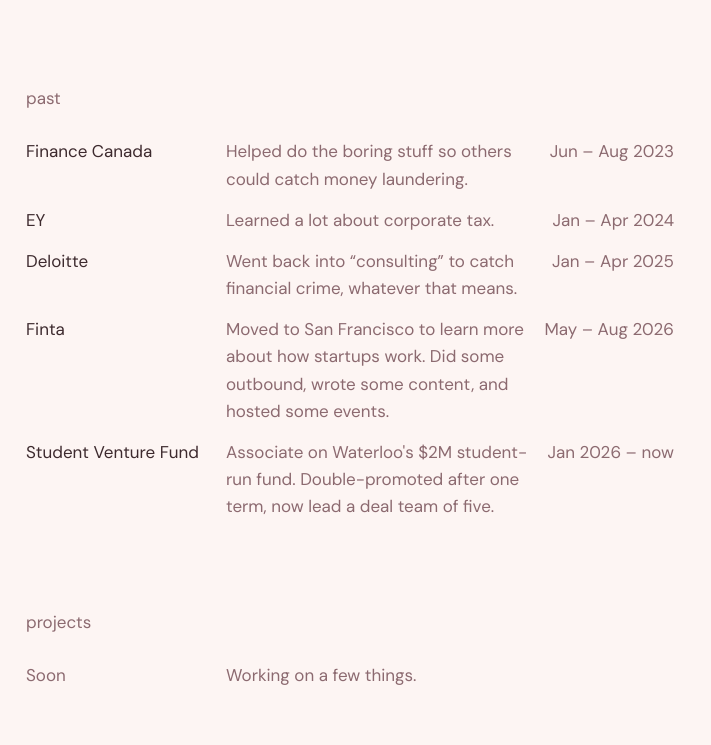
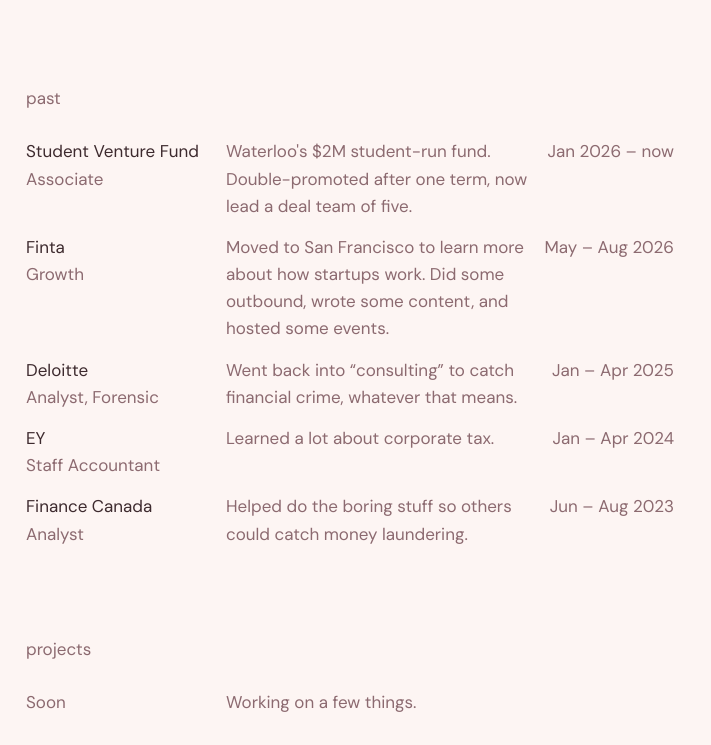
Before and after one commit to alexthedoor2004/alexthedoor2004.github.io, a plain HTML site: page index.html in a window 1280 px wide. Shown: the part 520-1265 px from the top of the page, without its empty margins (0-711 px from the left). Drawn offline with Linux system fonts and the light colour scheme.

Commit message:
Experience newest first, with position under each company
Co-Authored-By: Claude Opus 5.5 <noreply@anthropic.com>

```diff
--- a/index.html
+++ b/index.html
@@ -32,31 +32,31 @@
     <section>
       <h2 class="rise" style="--i:4">past</h2>
       <div class="rows">
-        <!-- Oldest first. Third column is the time frame. -->
+        <!-- Newest first. Left column: company (linked) + position; right: time frame. -->
         <div class="row dated rise" style="--i:5">
-          <a href="https://www.canada.ca/en/department-finance.html" target="_blank" rel="noopener">Finance Canada</a>
-          <p>Helped do the boring stuff so others could catch money laundering.</p>
-          <span class="when">Jun – Aug 2023</span>
+          <div class="co"><a href="https://uwaterloo.ca/school-of-accounting-and-finance/svf-fall-2026-team" target="_blank" rel="noopener">Student Venture Fund</a><span class="role">Associate</span></div>
+          <p>Waterloo's $2M student-run fund. Double-promoted after one term, now lead a deal team of five.</p>
+          <span class="when">Jan 2026 – now</span>
         </div>
         <div class="row dated rise" style="--i:6">
-          <a href="https://www.ey.com/en_ca" target="_blank" rel="noopener">EY</a>
-          <p>Learned a lot about corporate tax.</p>
-          <span class="when">Jan – Apr 2024</span>
+          <div class="co"><a href="https://www.finta.com" target="_blank" rel="noopener">Finta</a><span class="role">Growth</span></div>
+          <p>Moved to San Francisco to learn more about how startups work. Did some outbound, wrote some content, and hosted some events.</p>
+          <span class="when">May – Aug 2026</span>
         </div>
         <div class="row dated rise" style="--i:7">
-          <a href="https://www.deloitte.com/ca/en.html" target="_blank" rel="noopener">Deloitte</a>
+          <div class="co"><a href="https://www.deloitte.com/ca/en.html" target="_blank" rel="noopener">Deloitte</a><span class="role">Analyst, Forensic</span></div>
           <p>Went back into “consulting” to catch financial crime, whatever that means.</p>
           <span class="when">Jan – Apr 2025</span>
         </div>
         <div class="row dated rise" style="--i:8">
-          <a href="https://www.finta.com" target="_blank" rel="noopener">Finta</a>
-          <p>Moved to San Francisco to learn more about how startups work. Did some outbound, wrote some content, and hosted some events.</p>
-          <span class="when">May – Aug 2026</span>
+          <div class="co"><a href="https://www.ey.com/en_ca" target="_blank" rel="noopener">EY</a><span class="role">Staff Accountant</span></div>
+          <p>Learned a lot about corporate tax.</p>
+          <span class="when">Jan – Apr 2024</span>
         </div>
         <div class="row dated rise" style="--i:9">
-          <a href="https://uwaterloo.ca/school-of-accounting-and-finance/svf-fall-2026-team" target="_blank" rel="noopener">Student Venture Fund</a>
-          <p>Associate on Waterloo's $2M student-run fund. Double-promoted after one term, now lead a deal team of five.</p>
-          <span class="when">Jan 2026 – now</span>
+          <div class="co"><a href="https://www.canada.ca/en/department-finance.html" target="_blank" rel="noopener">Finance Canada</a><span class="role">Analyst</span></div>
+          <p>Helped do the boring stuff so others could catch money laundering.</p>
+          <span class="when">Jun – Aug 2023</span>
         </div>
       </div>
     </section>
--- a/style.css
+++ b/style.css
@@ -108,6 +108,10 @@ a.row:hover > :first-child, .row a:hover { color: var(--accent); }
   /* phones: company and dates on one line, description below */
   .row.dated { grid-template-columns: 1fr auto; grid-template-areas: "co when" "desc desc"; column-gap: 12px; }
   .row.dated > :first-child { grid-area: co; }
-  .row.dated > p { grid-area: desc; }
+  .row.dated > p { grid-area: desc; margin-top: 4px; }
   .row.dated > .when { grid-area: when; }
 }
+
+/* Company + position stacked in the left column */
+.co { display: flex; flex-direction: column; }
+.co .role { color: var(--muted); }
```
